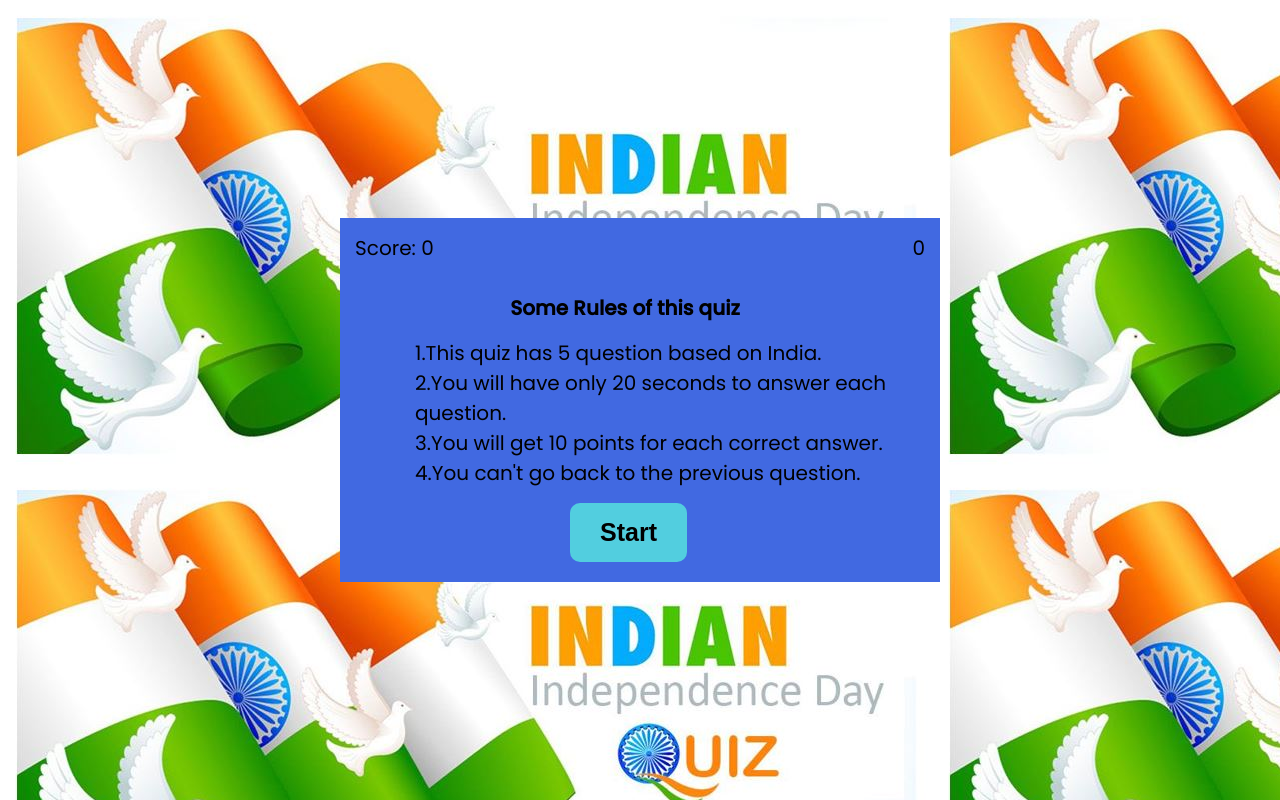
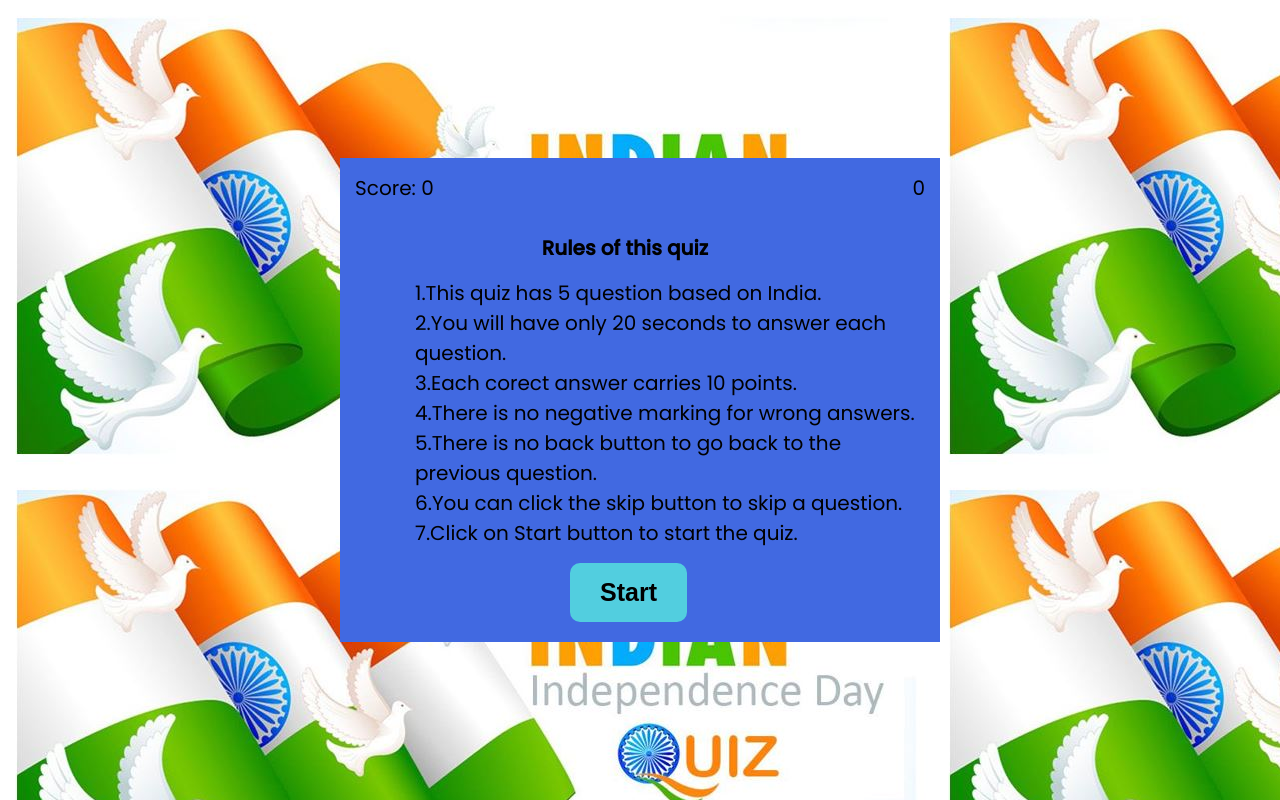
Before and after one commit to Ria-Madhyan/game, a plain HTML site: page rules.html in a window 1280 px wide. Drawn offline with Linux system fonts and the light colour scheme.

Commit message:
some modifications

```diff
--- a/dist/main.dev.js
+++ b/dist/main.dev.js
@@ -8,8 +8,8 @@ var qaSet = document.querySelectorAll('.quiz_header');
 var ansRow = document.querySelectorAll('.quiz_header .qa_ans_row input');
 console.log(ansRow); // const submitBtn = document.getElementById('submit');
 
-var skipBtn = document.getElementById('skip');
-console.log(skipBtn);
+var skipBtn = document.getElementById('skip'); // console.log(skipBtn);
+
 var count = 0;
 var duration = 0;
 var scoreCount = 0; //skip button logic
--- a/main.js
+++ b/main.js
@@ -7,7 +7,7 @@ let ansRow = document.querySelectorAll('.quiz_header .qa_ans_row input');
 console.log(ansRow);
 // const submitBtn = document.getElementById('submit');
 const skipBtn = document.getElementById('skip');
-console.log(skipBtn);
+// console.log(skipBtn);
 
 let count = 0;
 let duration = 0;
--- a/rules.html
+++ b/rules.html
@@ -14,13 +14,16 @@
       <div class="footer">
         <div class="info_box">
           <div class="info_title">
-            <span><b>Some Rules of this quiz</b></span>
+            <span><b>Rules of this quiz</b></span>
           </div>
           <div class="info_list">
           <div class="info">1.This quiz has 5 question based on India.</div>
           <div class="info">2.You will have only 20 seconds to answer each question.</div>
-          <div class="info">3.You will get 10 points for each correct answer.</div>
-          <div class="info">4.You can't go back to the previous question.</div>
+          <div class="info">3.Each corect answer carries 10 points.</div>
+          <div class="info">4.There is no negative marking for wrong answers.</div>
+          <div class="info">5.There is no back button to go back to the previous question.</div>
+          <div class="info">6.You can click the skip button to skip a question.</div>
+          <div class="info">7.Click on Start button to start the quiz.</div>
         </div>
       </div>
     </div>
```
